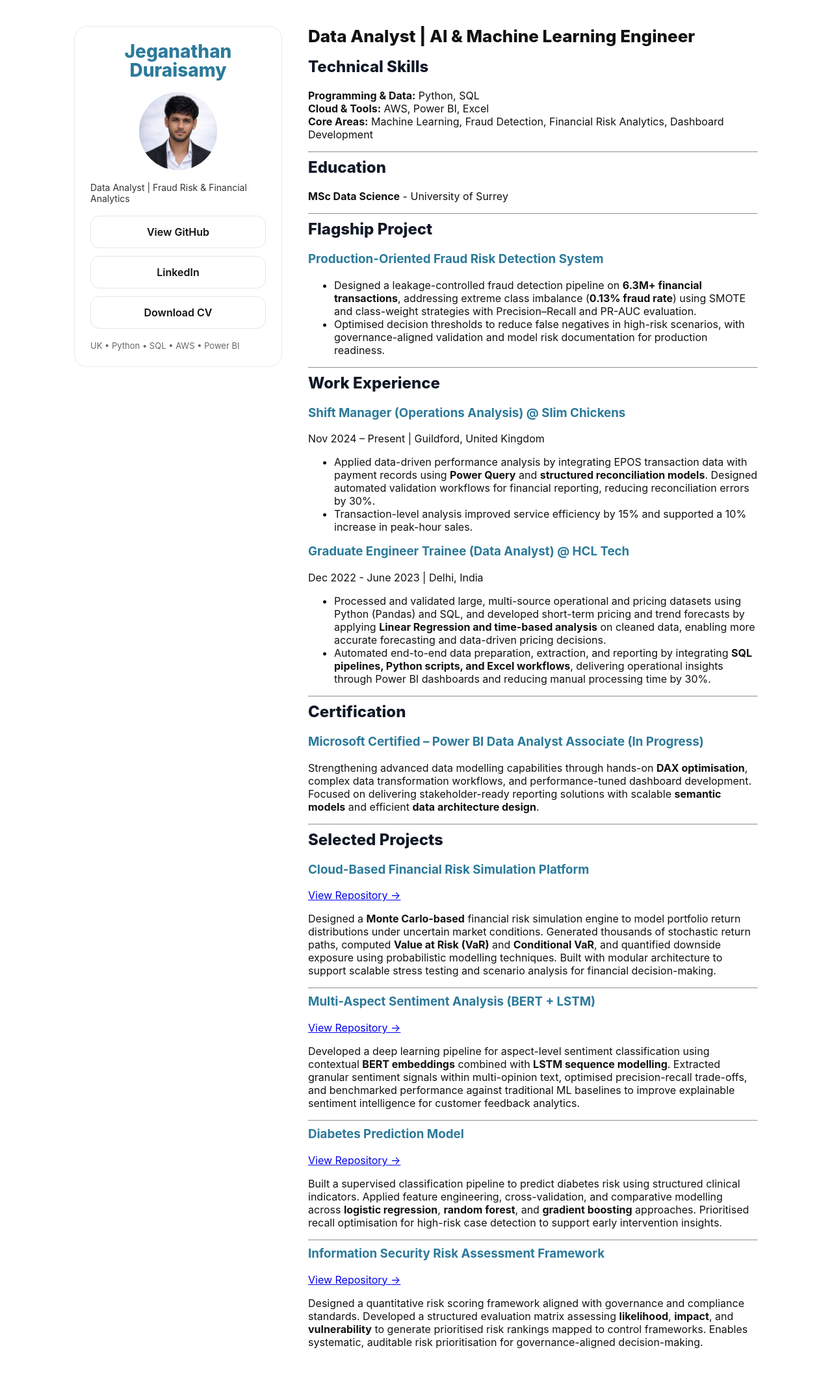
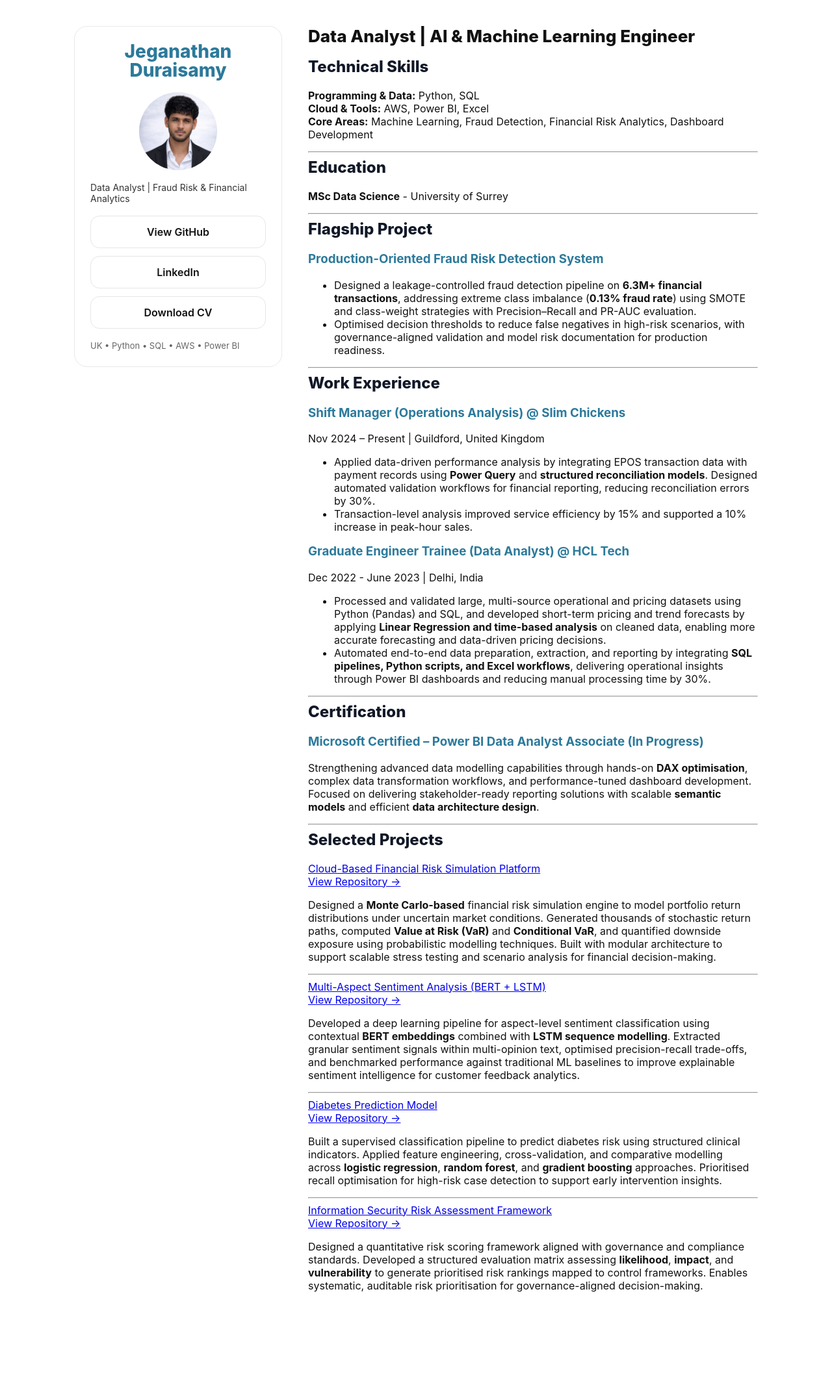
Before and after one commit to samplerittgithub/Data-Analyst-, a Jekyll site: the page built from index.md, in a window 1280 px wide. Shown: the whole page at 65% size. Built offline with Jekyll 4.4.1, drawn with Linux system fonts in a browser that asks for light colours; our own code applies the rules of GitHub Pages for plain Markdown files; after the commit the page ends 2045 px from its top, so only the background shows below that.

Commit message:
Update index.md

```diff
--- a/index.md
+++ b/index.md
@@ -56,28 +56,72 @@ Strengthening advanced data modelling capabilities through hands-on **DAX optimi
 
 ## Selected Projects
 
-### Cloud-Based Financial Risk Simulation Platform
-[View Repository →](https://github.com/yourusername/financial-risk-simulation-platform)
+<div class="project">
+  <div class="project-title">
+    <a href="https://github.com/samplerittgithub/cloud-financial-risk-analysis-monte-carlo-simulations" target="_blank" rel="noopener">
+      Cloud-Based Financial Risk Simulation Platform
+    </a>
+  </div>
 
-Designed a **Monte Carlo-based** financial risk simulation engine to model portfolio return distributions under uncertain market conditions. Generated thousands of stochastic return paths, computed **Value at Risk (VaR)** and **Conditional VaR**, and quantified downside exposure using probabilistic modelling techniques. Built with modular architecture to support scalable stress testing and scenario analysis for financial decision-making.
+  <a class="repo-link" href="https://github.com/samplerittgithub/cloud-financial-risk-analysis-monte-carlo-simulations" target="_blank" rel="noopener">
+    View Repository →
+  </a>
 
----
+  <p class="project-desc">
+    Designed a <strong>Monte Carlo-based</strong> financial risk simulation engine to model portfolio return distributions under uncertain market conditions. Generated thousands of stochastic return paths, computed <strong>Value at Risk (VaR)</strong> and <strong>Conditional VaR</strong>, and quantified downside exposure using probabilistic modelling techniques. Built with modular architecture to support scalable stress testing and scenario analysis for financial decision-making.
+  </p>
+</div>
 
-### Multi-Aspect Sentiment Analysis (BERT + LSTM)
-[View Repository →](https://github.com/yourusername/multi-aspect-sentiment-analysis)
+<hr/>
 
-Developed a deep learning pipeline for aspect-level sentiment classification using contextual **BERT embeddings** combined with **LSTM sequence modelling**. Extracted granular sentiment signals within multi-opinion text, optimised precision-recall trade-offs, and benchmarked performance against traditional ML baselines to improve explainable sentiment intelligence for customer feedback analytics.
+<div class="project">
+  <div class="project-title">
+    <a href="https://github.com/samplerittgithub/Multi-aspect-sentiment-analysis-using-BERT-and-LSTM" target="_blank" rel="noopener">
+      Multi-Aspect Sentiment Analysis (BERT + LSTM)
+    </a>
+  </div>
 
----
+  <a class="repo-link" href="https://github.com/samplerittgithub/Multi-aspect-sentiment-analysis-using-BERT-and-LSTM" target="_blank" rel="noopener">
+    View Repository →
+  </a>
 
-### Diabetes Prediction Model
-[View Repository →](https://github.com/yourusername/diabetes-prediction-model)
+  <p class="project-desc">
+    Developed a deep learning pipeline for aspect-level sentiment classification using contextual <strong>BERT embeddings</strong> combined with <strong>LSTM sequence modelling</strong>. Extracted granular sentiment signals within multi-opinion text, optimised precision-recall trade-offs, and benchmarked performance against traditional ML baselines to improve explainable sentiment intelligence for customer feedback analytics.
+  </p>
+</div>
 
-Built a supervised classification pipeline to predict diabetes risk using structured clinical indicators. Applied feature engineering, cross-validation, and comparative modelling across **logistic regression**, **random forest**, and **gradient boosting** approaches. Prioritised recall optimisation for high-risk case detection to support early intervention insights.
+<hr/>
 
----
+<div class="project">
+  <div class="project-title">
+    <a href="https://github.com/samplerittgithub/Diabetes-Prediction-Analysis" target="_blank" rel="noopener">
+      Diabetes Prediction Model
+    </a>
+  </div>
 
-### Information Security Risk Assessment Framework
-[View Repository →](https://github.com/yourusername/information-security-risk-framework)
+  <a class="repo-link" href="https://github.com/samplerittgithub/Diabetes-Prediction-Analysis" target="_blank" rel="noopener">
+    View Repository →
+  </a>
 
-Designed a quantitative risk scoring framework aligned with governance and compliance standards. Developed a structured evaluation matrix assessing **likelihood**, **impact**, and **vulnerability** to generate prioritised risk rankings mapped to control frameworks. Enables systematic, auditable risk prioritisation for governance-aligned decision-making.
+  <p class="project-desc">
+    Built a supervised classification pipeline to predict diabetes risk using structured clinical indicators. Applied feature engineering, cross-validation, and comparative modelling across <strong>logistic regression</strong>, <strong>random forest</strong>, and <strong>gradient boosting</strong> approaches. Prioritised recall optimisation for high-risk case detection to support early intervention insights.
+  </p>
+</div>
+
+<hr/>
+
+<div class="project">
+  <div class="project-title">
+    <a href="https://github.com/samplerittgithub/Information-Security-for-Business-and-Government" target="_blank" rel="noopener">
+      Information Security Risk Assessment Framework
+    </a>
+  </div>
+
+  <a class="repo-link" href="https://github.com/samplerittgithub/Information-Security-for-Business-and-Government" target="_blank" rel="noopener">
+    View Repository →
+  </a>
+
+  <p class="project-desc">
+    Designed a quantitative risk scoring framework aligned with governance and compliance standards. Developed a structured evaluation matrix assessing <strong>likelihood</strong>, <strong>impact</strong>, and <strong>vulnerability</strong> to generate prioritised risk rankings mapped to control frameworks. Enables systematic, auditable risk prioritisation for governance-aligned decision-making.
+  </p>
+</div>
```
